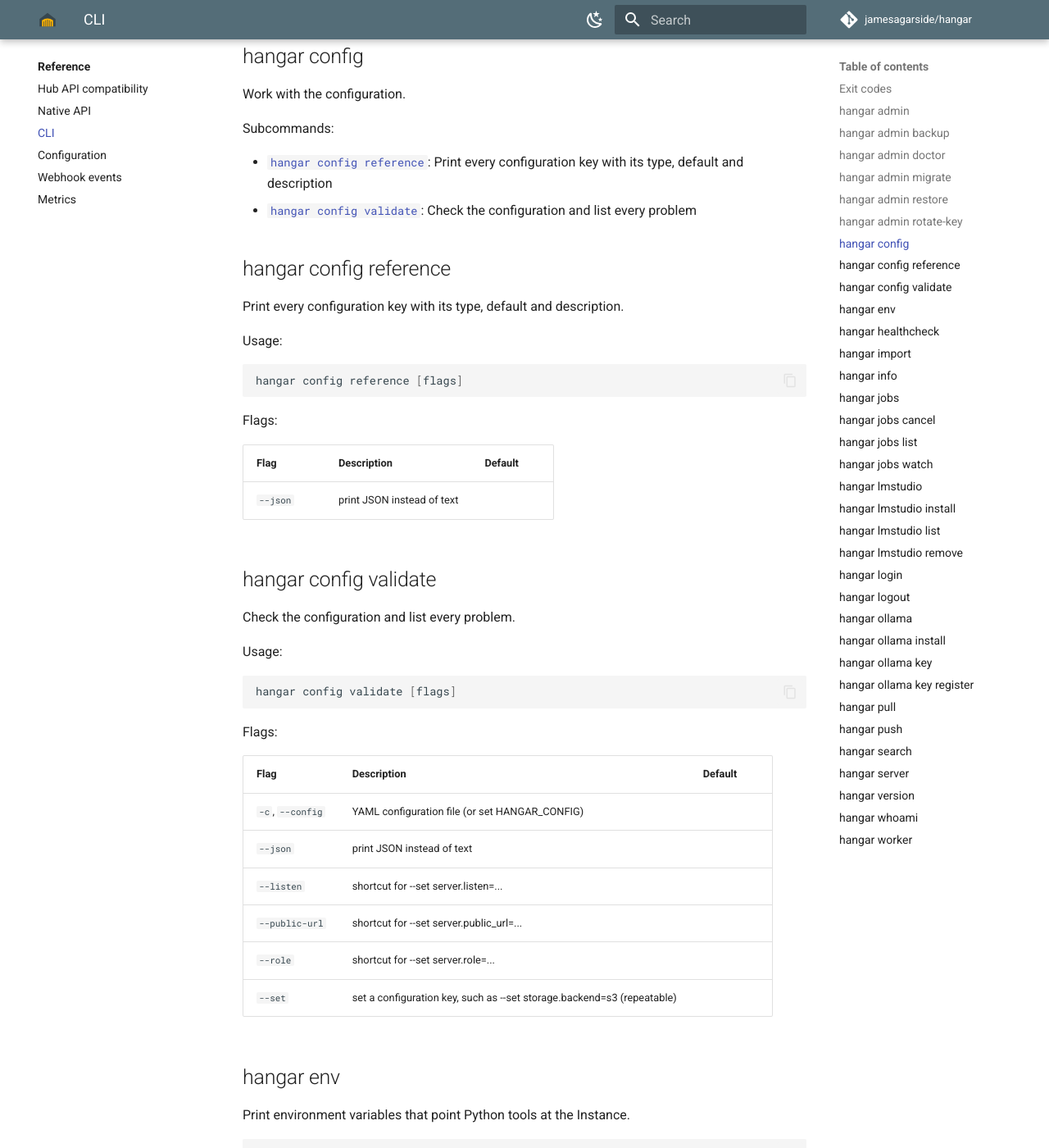
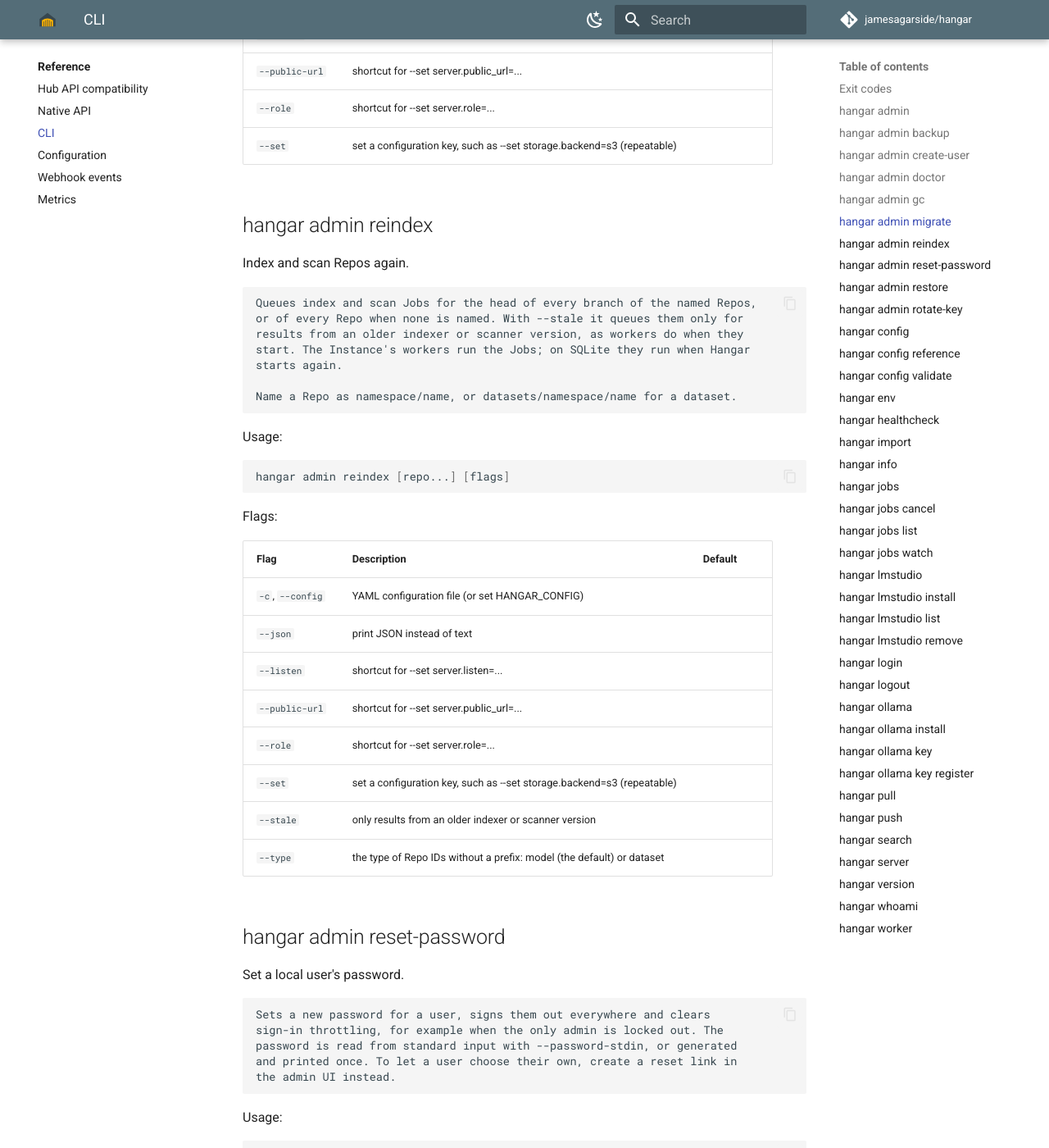
Before and after one commit to hangar-hub/hangar, an MkDocs documentation site: the page built from docs/reference/cli.md, in a window 1280 px wide and 1400 px high, scrolled down 5002 px. Shown: the whole window at 82% size. Built offline with MkDocs 1.6.1 and Material for MkDocs 9.7.7, drawn with Linux system fonts in a browser that asks for light colours; comment, search, counter and statistics services are not loaded; the version menu is left out; some of the changed text lies outside the part shown.

Commit message:
docs(reference): regenerate the CLI reference with the new admin commands

````diff
--- a/docs/reference/cli.md
+++ b/docs/reference/cli.md
@@ -23,8 +23,12 @@
 Subcommands:
 
 - [`hangar admin backup`](#hangar-admin-backup): Back up the database and the Blob store to a folder
+- [`hangar admin create-user`](#hangar-admin-create-user): Create a local user
 - [`hangar admin doctor`](#hangar-admin-doctor): Check the configuration, database, Blob store, presigned URLs, clock and git
+- [`hangar admin gc`](#hangar-admin-gc): Collect garbage: unreferenced LFS objects and unused git data
 - [`hangar admin migrate`](#hangar-admin-migrate): Apply database migrations
+- [`hangar admin reindex`](#hangar-admin-reindex): Index and scan Repos again
+- [`hangar admin reset-password`](#hangar-admin-reset-password): Set a local user's password
 - [`hangar admin restore`](#hangar-admin-restore): Restore a backup made by hangar admin backup
 - [`hangar admin rotate-key`](#hangar-admin-rotate-key): Replace the Instance key and re-encrypt every stored secret
 
@@ -71,6 +75,36 @@
 | `--set` | set a configuration key, such as --set database.dsn=... (repeatable) |  |
 | `--skip-blobs` | back up the database only |  |
 
+## hangar admin create-user
+
+Create a local user.
+
+```text
+Creates a local user with a personal Namespace. The password is read from
+standard input with --password-stdin, or generated and printed once.
+```
+
+Usage:
+
+```sh
+hangar admin create-user <username> [flags]
+```
+
+Flags:
+
+| Flag | Description | Default |
+|---|---|---|
+| `--admin` | make the user an Instance admin |  |
+| `-c`, `--config` | YAML configuration file (or set HANGAR_CONFIG) |  |
+| `--display-name` | the user's display name |  |
+| `--email` | the user's email address |  |
+| `--json` | print JSON instead of text |  |
+| `--listen` | shortcut for --set server.listen=... |  |
+| `--password-stdin` | read the password from standard input instead of generating one |  |
+| `--public-url` | shortcut for --set server.public_url=... |  |
+| `--role` | shortcut for --set server.role=... |  |
+| `--set` | set a configuration key, such as --set storage.backend=s3 (repeatable) |  |
+
 ## hangar admin doctor
 
 Check the configuration, database, Blob store, presigned URLs, clock and git.
@@ -96,6 +130,38 @@
 | `--json` | print JSON instead of text |  |
 | `--set` | set a configuration key, such as --set database.dsn=... (repeatable) |  |
 
+## hangar admin gc
+
+Collect garbage: unreferenced LFS objects and unused git data.
+
+```text
+Deletes LFS objects no Repo has referenced for gc.grace_period, orphaned
+blobs, retired and orphaned packs, git data of purged Repos, stale
+temporary files and abandoned uploads, then reports what it freed. It runs
+in this process; with --queue it queues a gc Job for the Instance's workers
+instead, which needs a running Instance on Postgres.
+```
+
+Usage:
+
+```sh
+hangar admin gc [flags]
+```
+
+Flags:
+
+| Flag | Description | Default |
+|---|---|---|
+| `-c`, `--config` | YAML configuration file (or set HANGAR_CONFIG) |  |
+| `--git` | collect git data only |  |
+| `--json` | print JSON instead of text |  |
+| `--lfs` | collect LFS objects only |  |
+| `--listen` | shortcut for --set server.listen=... |  |
+| `--public-url` | shortcut for --set server.public_url=... |  |
+| `--queue` | queue a gc Job for the Instance's workers instead of running it here |  |
+| `--role` | shortcut for --set server.role=... |  |
+| `--set` | set a configuration key, such as --set storage.backend=s3 (repeatable) |  |
+
 ## hangar admin migrate
 
 Apply database migrations.
@@ -117,6 +183,69 @@
 | `-c`, `--config` | YAML configuration file (or set HANGAR_CONFIG) |  |
 | `--json` | print JSON instead of text |  |
 | `--listen` | shortcut for --set server.listen=... |  |
+| `--public-url` | shortcut for --set server.public_url=... |  |
+| `--role` | shortcut for --set server.role=... |  |
+| `--set` | set a configuration key, such as --set storage.backend=s3 (repeatable) |  |
+
+## hangar admin reindex
+
+Index and scan Repos again.
+
+```text
+Queues index and scan Jobs for the head of every branch of the named Repos,
+or of every Repo when none is named. With --stale it queues them only for
+results from an older indexer or scanner version, as workers do when they
+start. The Instance's workers run the Jobs; on SQLite they run when Hangar
+starts again.
+
+Name a Repo as namespace/name, or datasets/namespace/name for a dataset.
+```
+
+Usage:
+
+```sh
+hangar admin reindex [repo...] [flags]
+```
+
+Flags:
+
+| Flag | Description | Default |
+|---|---|---|
+| `-c`, `--config` | YAML configuration file (or set HANGAR_CONFIG) |  |
+| `--json` | print JSON instead of text |  |
+| `--listen` | shortcut for --set server.listen=... |  |
+| `--public-url` | shortcut for --set server.public_url=... |  |
+| `--role` | shortcut for --set server.role=... |  |
+| `--set` | set a configuration key, such as --set storage.backend=s3 (repeatable) |  |
+| `--stale` | only results from an older indexer or scanner version |  |
+| `--type` | the type of Repo IDs without a prefix: model (the default) or dataset |  |
+
+## hangar admin reset-password
+
+Set a local user's password.
+
+```text
+Sets a new password for a user, signs them out everywhere and clears
+sign-in throttling, for example when the only admin is locked out. The
+password is read from standard input with --password-stdin, or generated
+and printed once. To let a user choose their own, create a reset link in
+the admin UI instead.
+```
+
+Usage:
+
+```sh
+hangar admin reset-password <username> [flags]
+```
+
+Flags:
+
+| Flag | Description | Default |
+|---|---|---|
+| `-c`, `--config` | YAML configuration file (or set HANGAR_CONFIG) |  |
+| `--json` | print JSON instead of text |  |
+| `--listen` | shortcut for --set server.listen=... |  |
+| `--password-stdin` | read the password from standard input instead of generating one |  |
 | `--public-url` | shortcut for --set server.public_url=... |  |
 | `--role` | shortcut for --set server.role=... |  |
 | `--set` | set a configuration key, such as --set storage.backend=s3 (repeatable) |  |
````
